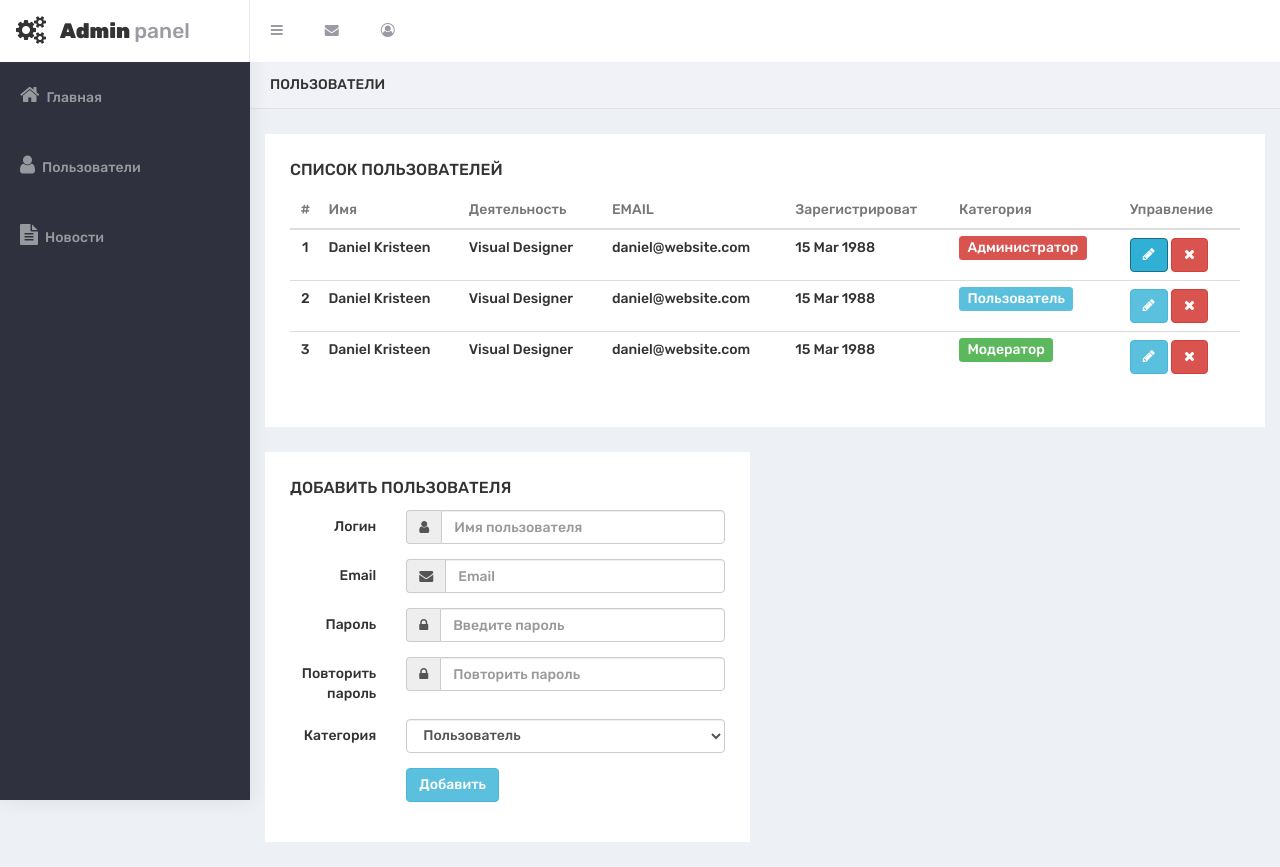
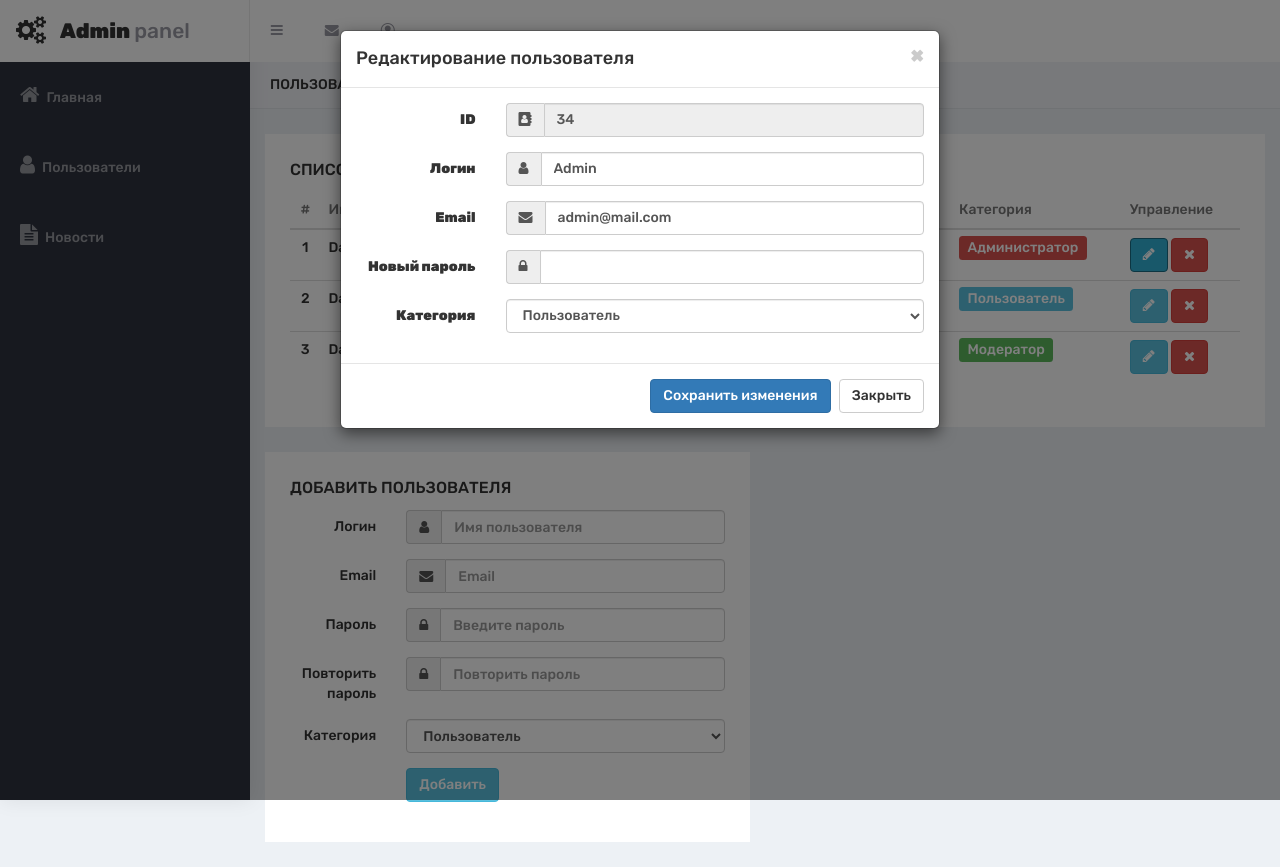
Before and after one commit to PUNISHER-CORP/admin, a website: page app/users.html in a window 1280 px wide. Both pictures are taken after a click on the link 1148 px from the left and 255 px from the top of the page. Drawn offline with nearby package versions, Linux system fonts and the light colour scheme; files that its build step writes are made by us from their sources.

Commit message:
add modal window for edit users

```diff
--- a/app/users.html
+++ b/app/users.html
@@ -89,7 +89,7 @@
                                                     <span class="label label-danger">Администратор</span>
                                                 </td>
                                                 <td>
-                                                    <a href="#" class="btn btn-info"><i class="fa fa-pencil"></i></a>
+                                                    <a href="#editUser" class="btn btn-info" data-toggle="modal"><i class="fa fa-pencil"></i></a>
                                                     <a href="#" class="btn btn-danger"><i class="fa fa-times"></i></a>
 
                                             </tr>
@@ -107,7 +107,7 @@
                                                     <span class="label label-info">Пользователь</span>
                                                 </td>
                                                 <td>
-                                                    <a href="#" class="btn btn-info"><i class="fa fa-pencil"></i></a>
+                                                    <a href="#editUser" class="btn btn-info" data-toggle="modal"><i class="fa fa-pencil"></i></a>
                                                     <a href="#" class="btn btn-danger"><i class="fa fa-times"></i></a>
 
                                             </tr>
@@ -125,7 +125,7 @@
                                                     <span class="label label-success">Модератор</span>
                                                 </td>
                                                 <td>
-                                                    <a href="#" class="btn btn-info"><i class="fa fa-pencil"></i></a>
+                                                    <a href="#editUser" class="btn btn-info" data-toggle="modal"><i class="fa fa-pencil"></i></a>
                                                     <a href="#" class="btn btn-danger"><i class="fa fa-times"></i></a>
 
                                             </tr>
@@ -192,13 +192,82 @@
                                 </form>
                             </div>
                         </div>
-
                     </div>
 
                 </div>
             </div>
 
         </div>
+
+        <!-- Модальное окно "Редактировать пользователя" -->
+        <div id="editUser" class="modal fade">
+            <div class="modal-dialog">
+                <div class="modal-content">
+                    <!-- Заголовок модального окна -->
+                    <div class="modal-header">
+                        <button type="button" class="close" data-dismiss="modal" aria-hidden="true">×</button>
+                        <h4 class="modal-title">Редактирование пользователя</h4>
+                    </div>
+                    <!-- Основное содержимое модального окна -->
+                    <div class="modal-body">
+                        <form class="form-horizontal">
+                           <div class="form-group">
+                               <label class="col-sm-3 control-label">ID</label>
+                                <div class="col-sm-9">
+                                    <div class="input-group">
+                                        <div class="input-group-addon"><i class="fa fa-address-book"></i></div>
+                                        <input type="text" class="form-control" value="34" disabled> </div>
+                                </div>
+                           </div>
+                            <div class="form-group">
+
+                                <label class="col-sm-3 control-label">Логин</label>
+                                <div class="col-sm-9">
+                                    <div class="input-group">
+                                        <div class="input-group-addon"><i class="fa fa-user"></i></div>
+                                        <input type="text" class="form-control" value="Admin"> </div>
+                                </div>
+                            </div>
+                            <div class="form-group">
+                                <label class="col-sm-3 control-label">Email</label>
+                                <div class="col-sm-9">
+                                    <div class="input-group">
+                                        <div class="input-group-addon"><i class="fa fa-envelope"></i></div>
+                                        <input type="email" class="form-control" value="admin@mail.com"> </div>
+                                </div>
+                            </div>
+
+                            <div class="form-group">
+                                <label for="inputPassword3" class="col-sm-3 control-label">Новый пароль</label>
+                                <div class="col-sm-9">
+                                    <div class="input-group">
+                                        <div class="input-group-addon"><i class="fa fa-lock"></i></div>
+                                        <input type="password" class="form-control" value=""> </div>
+                                </div>
+                            </div>
+                            <div class="form-group">
+                                <label class="col-sm-3 control-label">Категория</label>
+                                <div class="col-sm-9">
+                                    <select class="form-control" data-placeholder="Choose a Category" tabindex="1">
+                                        <option value="user">Пользователь</option>
+                                        <option value="admin">Администратор</option>
+                                        <option value="moder">Модератор</option>
+
+                                    </select>
+                                </div>
+                            </div>
+
+                        </form>
+                    </div>
+                    <!-- Футер модального окна -->
+                    <div class="modal-footer">
+                        <button type="button" class="btn btn-primary">Сохранить изменения</button>
+                        <button type="button" class="btn btn-default" data-dismiss="modal">Закрыть</button>
+
+                    </div>
+                </div>
+            </div>
+        </div>
         <!-- Optional JavaScript -->
         <script src="js/libs.min.js"></script>
         <script src="js/common.js"></script>
```
